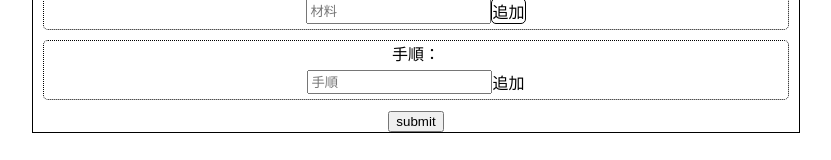
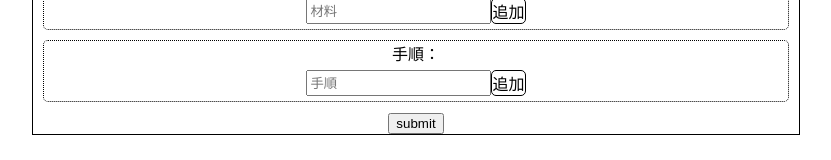
Before and after one commit to akiR1119/kantan-recipe-front, a React (Create React App) app: page / in a window 1280 px wide. Shown: the part 264-424 px from the top of the page, without its empty margins (224-1055 px from the left). Built offline with nearby package versions, Linux system fonts and the light colour scheme.

Commit message:
手順追加ボタンのクラス名が間違っていたため修正

```diff
--- a/src/processRow.tsx
+++ b/src/processRow.tsx
@@ -33,7 +33,7 @@ const ProcessRow = (props: ProcessProps) => {
           placeholder="手順"
           ref={processRef}
         />
-        <div className="process-submit" onClick={AddProcess}>
+        <div className="process-add" onClick={AddProcess}>
           追加
         </div>
       </div>
```
